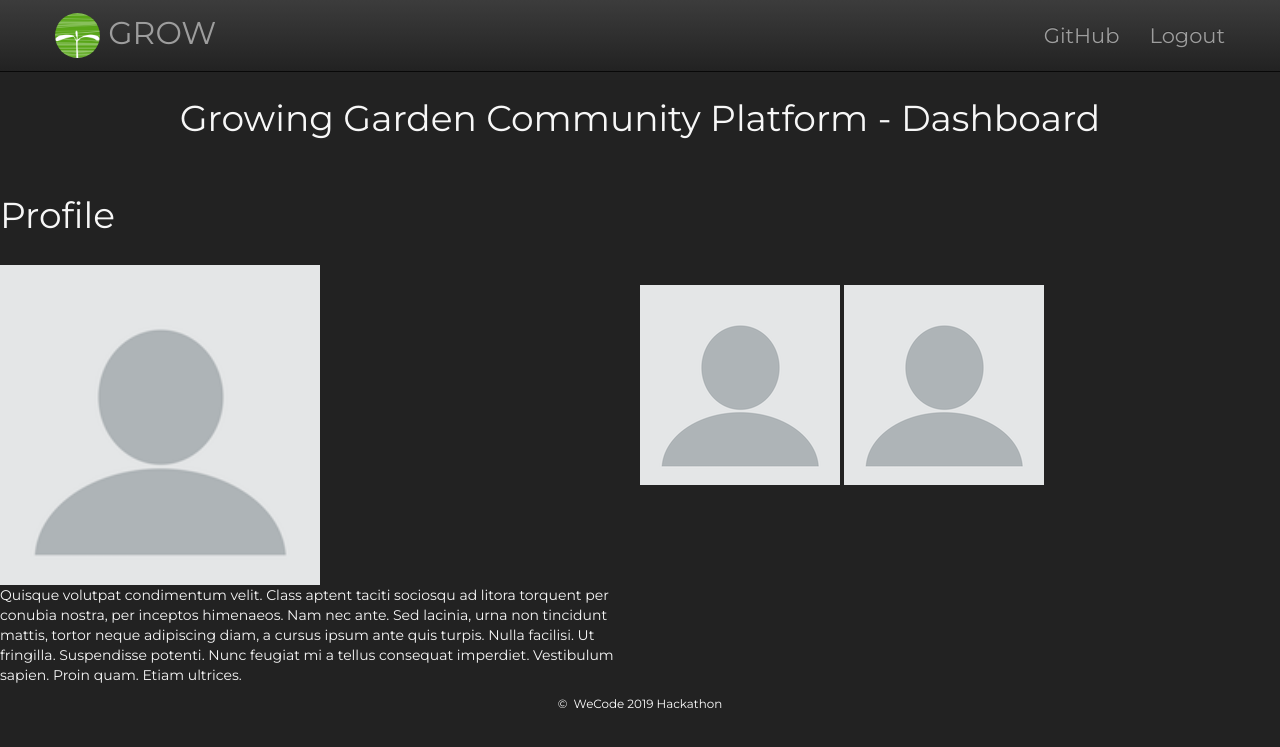
After one commit to danieldn/wecode-growing-gardens, a Flask app: page /dashboard in a window 1280 px wide. The commit adds this page. Shown: the top 747 px of the page. Run offline with Flask 2, Linux system fonts and the light colour scheme; some libraries are stand-ins or nearby versions.

Commit message:
initial login, signup, dashboard, added routes (#1)
* initial login, signup, dashboard, added routes

* playing with dashboard layout

```diff
--- a/webapp/app.py
+++ b/webapp/app.py
@@ -6,6 +6,18 @@ app = Flask(__name__)
 @app.route("/")
 def index():
     return render_template('index.html')
+
+@app.route('/login')
+def login():
+    return render_template('login.html')
+
+@app.route('/signup')
+def signup():
+    return render_template('signup.html')
+
+@app.route('/dashboard')
+def dashboard():
+    return render_template('dashboard.html')
 
 @app.route('/slack')
 def slack():
--- /dev/null
+++ b/webapp/templates/dashboard.html
@@ -0,0 +1,97 @@
+<!DOCTYPE html>
+<html lang="en">
+<head>
+    <meta charset="UTF-8">
+    <meta name="viewport" content="width=device-width, initial-scale=1">
+    <!-- JQuery -->
+    <script src="https://ajax.googleapis.com/ajax/libs/jquery/3.3.1/jquery.min.js"></script>
+    <!-- Bootstrap latest compiled and minified CSS -->
+    <link rel="stylesheet" href="https://maxcdn.bootstrapcdn.com/bootstrap/3.3.7/css/bootstrap.min.css" integrity="sha384-BVYiiSIFeK1dGmJRAkycuHAHRg32OmUcww7on3RYdg4Va+PmSTsz/K68vbdEjh4u" crossorigin="anonymous">
+    <!-- Bootstrap optional theme -->
+    <link rel="stylesheet" href="https://maxcdn.bootstrapcdn.com/bootstrap/3.3.7/css/bootstrap-theme.min.css" integrity="sha384-rHyoN1iRsVXV4nD0JutlnGaslCJuC7uwjduW9SVrLvRYooPp2bWYgmgJQIXwl/Sp" crossorigin="anonymous">
+    <link href="/static/slider.css" rel="stylesheet">
+    <link href='https://fonts.googleapis.com/css?family=Montserrat:400,700' rel='stylesheet' type='text/css'>
+    <!-- <script src="/static/lights.js"></script> -->
+    <title>Growing Gardens - Home</title>
+<style>
+
+#profile-text {
+  width: 50%;
+  float: left;
+}
+#profile-pic {
+  width: 50%;
+}
+.right-pics {
+  float: right;
+  width: 50%;
+}
+#right-pic1 {
+  padding-bottom: 10px;
+}
+
+</style>
+</head>
+<body>
+  <nav class="navbar navbar-inverse navbar-static-top">
+  <div class="container">
+    <div class="navbar-header">
+      <button type="button" class="navbar-toggle collapsed" data-toggle="collapse" data-target="#bs-example-navbar-collapse-1" aria-expanded="false">
+        <span class="sr-only">Toggle navigation</span>
+        <span class="icon-bar"></span>
+        <span class="icon-bar"></span>
+        <span class="icon-bar"></span>
+      </button>
+      <a class="brand" href="/" style="text-decoration: none; color: #9d9d9d; font-size: 1.5em;">
+        <img class="img-responsive" src="static/gglogo.png" style="display:inline-block; max-width: 45px; border-radius:50%; line-height: normal" alt="logo">
+        <p style="display:inline-block; line-height: normal;
+        margin-bottom:0px">GROW</p>
+      </a>
+    </div>
+    <div class="collapse navbar-collapse" id="bs-example-navbar-collapse-1">
+      <ul class="nav navbar-nav navbar-right">
+        <li><a href="https://github.com/danieldn/wecode-growing-gardens" target="_blank" >GitHub</a></li>
+        <li><a href="/">Logout</a></li>
+      </ul>
+    </div>
+  </div>
+</nav>
+
+<!-- <div class="absolute"><button id="userProfile">Try it out!</button></div> -->
+<div id=commentBox>
+    <h1>Growing Garden Community Platform - Dashboard</h1>
+</div>
+
+
+    <div id="profile">
+    </br>
+      <h1>Profile</h1>
+    </br>
+      <p id="profile-text">
+        <img class="profile" id="profile-pic" src="/static/user-pic.png">
+        <br>
+        Quisque volutpat condimentum velit. Class aptent taciti sociosqu ad litora torquent per conubia nostra, per inceptos himenaeos. Nam nec ante. Sed lacinia, urna non tincidunt mattis, tortor neque adipiscing diam, a cursus ipsum ante quis turpis. Nulla facilisi. Ut fringilla. Suspendisse potenti. Nunc feugiat mi a tellus consequat imperdiet. Vestibulum sapien. Proin quam. Etiam ultrices.
+      </p>
+    </br>
+    <div class="right-pics">
+      <img id="right-pic1" src="/static/user-pic.png">
+      <img id="right-pic1" src="/static/user-pic.png">
+    </div>
+    </div>
+
+
+  <footer>
+    <small>&copy;
+      &nbsp;WeCode 2019 Hackathon</small>
+  </footer>
+</div>
+
+
+<!-- JQuery Slider -->
+<script src="https://cdnjs.cloudflare.com/ajax/libs/jquery-csv/0.8.3/jquery.csv.js"></script>
+<!-- Bootstrap latest compiled and minified JavaScript -->
+<script src="https://maxcdn.bootstrapcdn.com/bootstrap/3.3.7/js/bootstrap.min.js" integrity="sha384-Tc5IQib027qvyjSMfHjOMaLkfuWVxZxUPnCJA7l2mCWNIpG9mGCD8wGNIcPD7Txa" crossorigin="anonymous"></script>
+<!-- Bootstrap Select latest compiled and minified JavaScript -->
+<script src="https://cdnjs.cloudflare.com/ajax/libs/bootstrap-select/1.12.4/js/bootstrap-select.min.js"></script>
+</body>
+</html>
--- a/webapp/templates/index.html
+++ b/webapp/templates/index.html
@@ -34,6 +34,8 @@
 		<div class="collapse navbar-collapse" id="bs-example-navbar-collapse-1">
 			<ul class="nav navbar-nav navbar-right">
 				<li><a href="https://github.com/danieldn/wecode-growing-gardens" target="_blank" >GitHub</a></li>
+				<li><a href="/login">Login</a></li>
+				<li><a href="/signup">Signup</a></li>
 			</ul>
 		</div>
 	</div>
```
Also changed, not shown: webapp/templates/login.html (added, +22 -0 lines), webapp/templates/signup.html (added, +34 -0 lines), webapp/static/user-pic.png (added).
